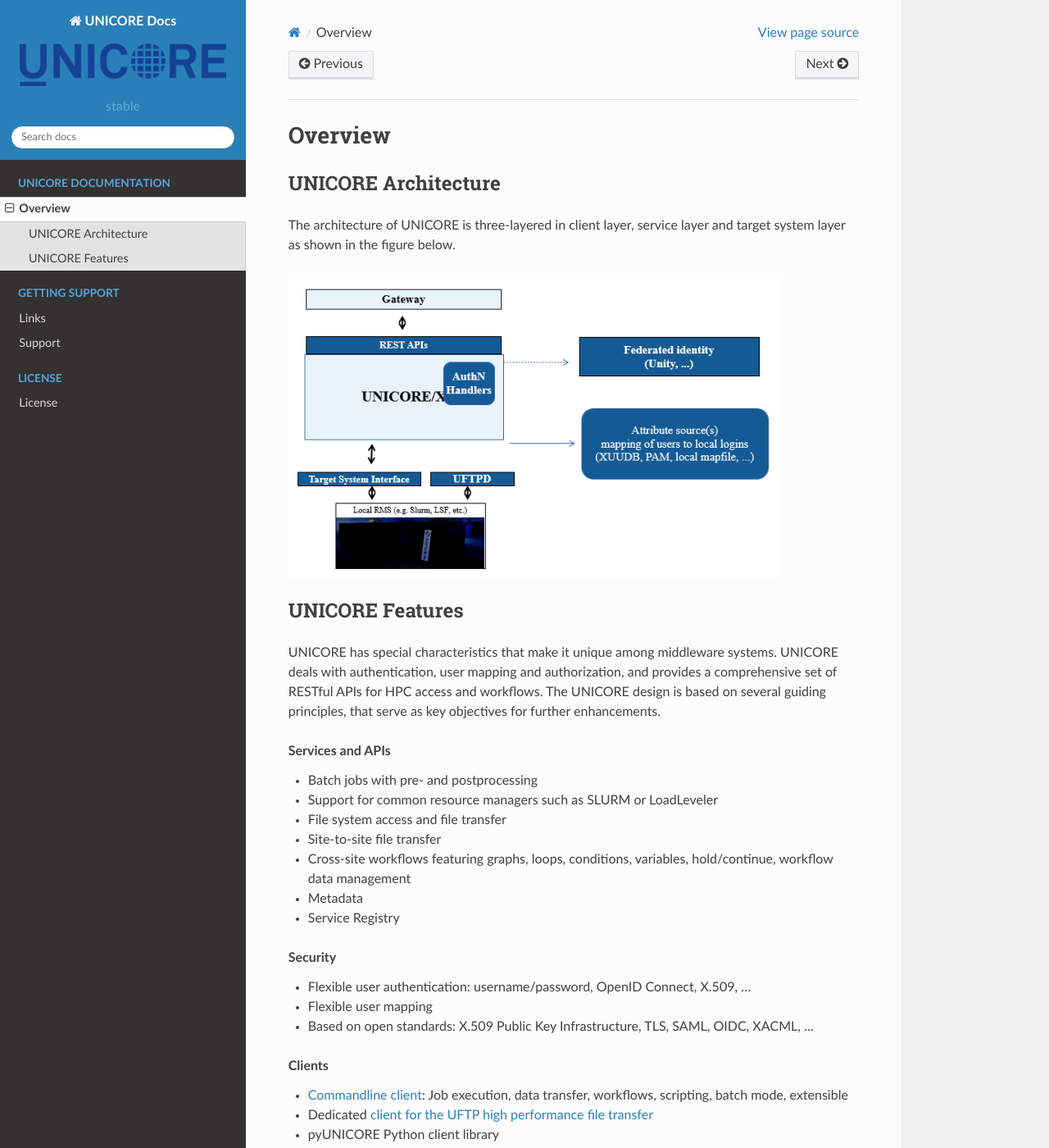
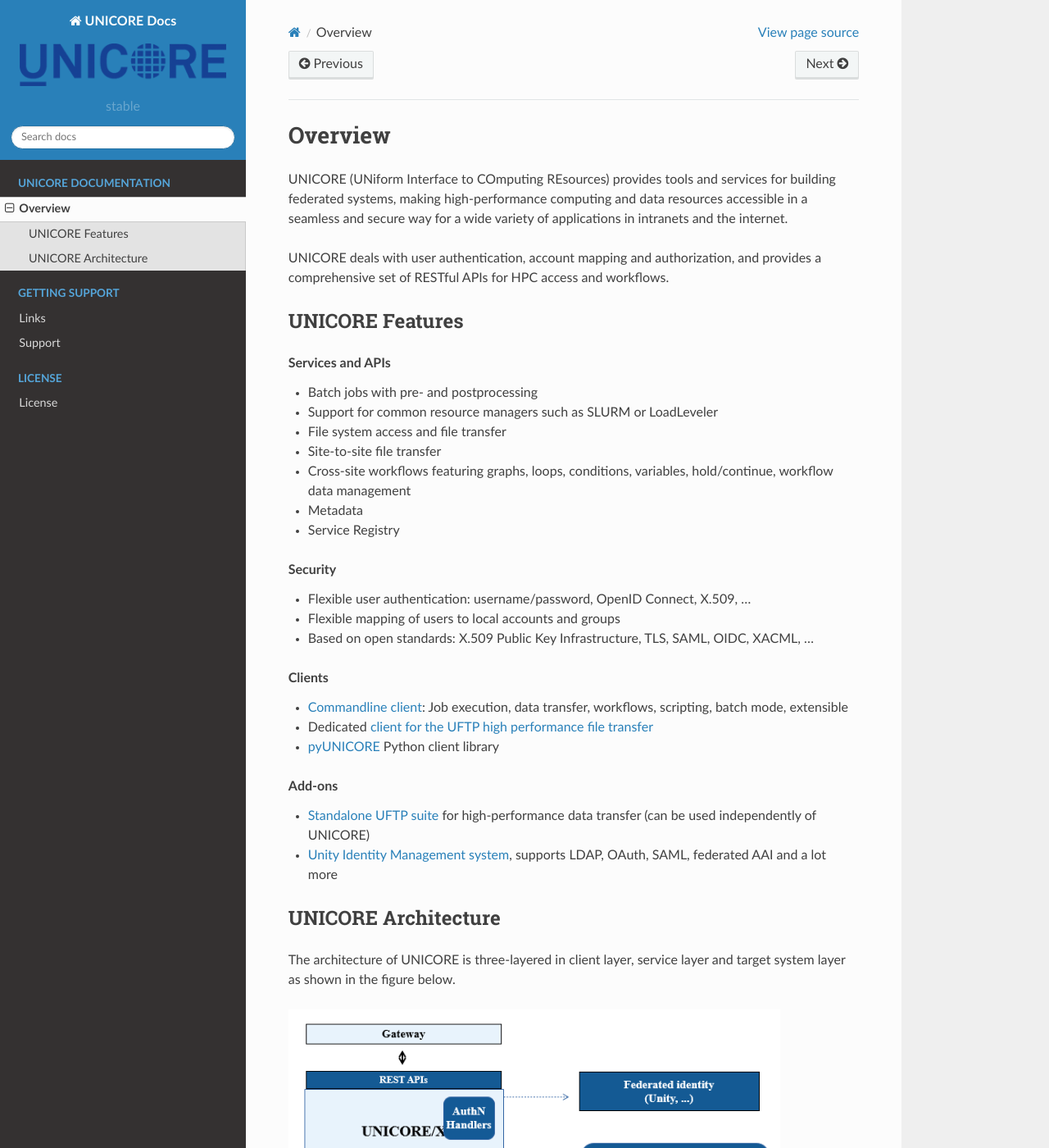
Before and after one commit to UNICORE-EU/unicore-docs, a Sphinx documentation site: the page built from source/overview.rst, in a window 1280 px wide and 1400 px high. Shown: the whole window at 82% size. Built offline with Sphinx 7.4.7 and the Read the Docs theme 2.0.0, drawn with Linux system fonts in a browser that asks for light colours; some of the changed text lies outside the part shown.

Commit message:
update intro page; complete resources table

```diff
--- a/source/overview.rst
+++ b/source/overview.rst
@@ -4,25 +4,16 @@
 Overview
 ********
 
-UNICORE Architecture
---------------------
+UNICORE (UNiform Interface to COmputing REsources) provides tools and
+services for building federated systems, making high-performance
+computing and data resources accessible in a seamless and secure way
+for a wide variety of applications in intranets and the internet.
 
-The architecture of UNICORE is three-layered in client layer, service layer and
-target system layer as shown in the figure below.
-
-.. image:: _static/unicore-arch.png
-  :width: 600
-  :alt: UNICORE Architecture
-
+UNICORE deals with user authentication, account mapping and authorization,
+and provides a comprehensive set of RESTful APIs for HPC access and workflows.
 
 UNICORE Features
 ----------------
-
-UNICORE has special characteristics that make it unique among middleware systems.
-UNICORE deals with authentication, user mapping and authorization,
-and provides a comprehensive set of RESTful APIs for HPC access and workflows.
-The UNICORE design is based on several guiding principles, that serve as key objectives
-for further enhancements.
 
 .. topic:: Services and APIs
 
@@ -37,16 +28,27 @@
 .. topic:: Security
 
     * Flexible user authentication: username/password, OpenID Connect, X\.509, ...
-    * Flexible user mapping
+    * Flexible mapping of users to local accounts and groups
     * Based on open standards: X\.509 Public Key Infrastructure, TLS, SAML, OIDC, XACML, ...
 
 .. topic:: Clients
 
     * `Commandline client <ucc>`_: Job execution, data transfer, workflows, scripting, batch mode, extensible
     * Dedicated `client for the UFTP high performance file transfer <https://uftp-docs.readthedocs.io/en/latest/uftp-client/>`_
-    * pyUNICORE Python client library
+    * `pyUNICORE <https://github.com/HumanBrainProject/pyunicore/>`_ Python client library
 
 .. topic:: Add-ons
 
     * `Standalone UFTP suite <https://uftp-docs.readthedocs.io/>`_ for high-performance data transfer (can be used independently of UNICORE)
-    * Unity: Identity Management server, SAML compliant, administration GUI, many features, see https://unity-idm.eu
+    * `Unity Identity Management system <https://unity-idm.eu>`_, supports LDAP, OAuth, SAML, federated AAI and a lot more
+
+
+UNICORE Architecture
+--------------------
+
+The architecture of UNICORE is three-layered in client layer, service layer and
+target system layer as shown in the figure below.
+
+.. image:: _static/unicore-arch.png
+  :width: 600
+  :alt: UNICORE Architecture
--- a/source/user-docs/rest-api/job-description/index.rst
+++ b/source/user-docs/rest-api/job-description/index.rst
@@ -318,7 +318,7 @@
 
 UNICORE has the following built-in resource names.
 
-.. include:: tables/resources.rest
+.. include:: tables/resources.rst
 
 Sites may define additional, "custom" resources, which you can use, too.
 
```
Also changed, not shown: source/user-docs/rest-api/job-description/tables/resources.rst (added, +29 -0 lines), source/user-docs/rest-api/job-description/tables/resources.txt (deleted, +0 -12 lines), 3 other files.
